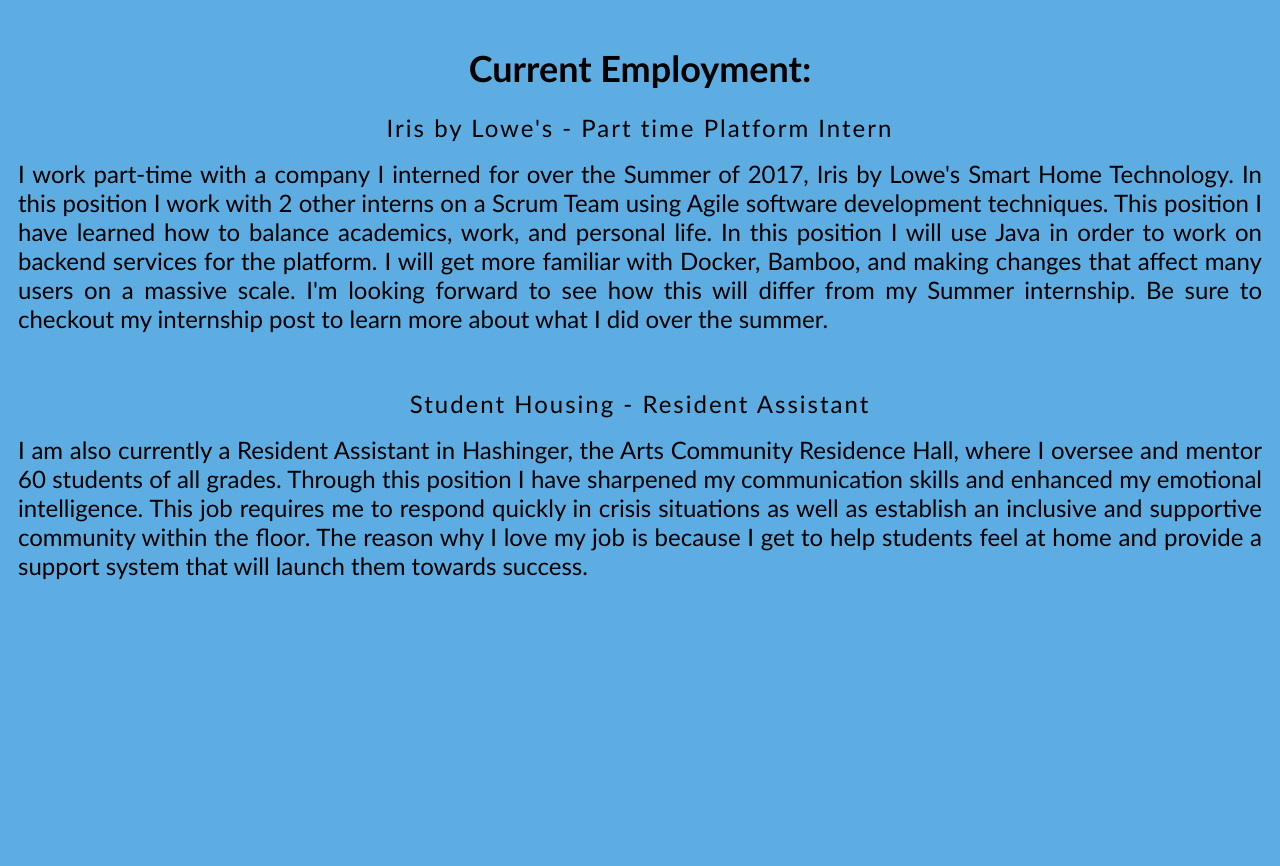
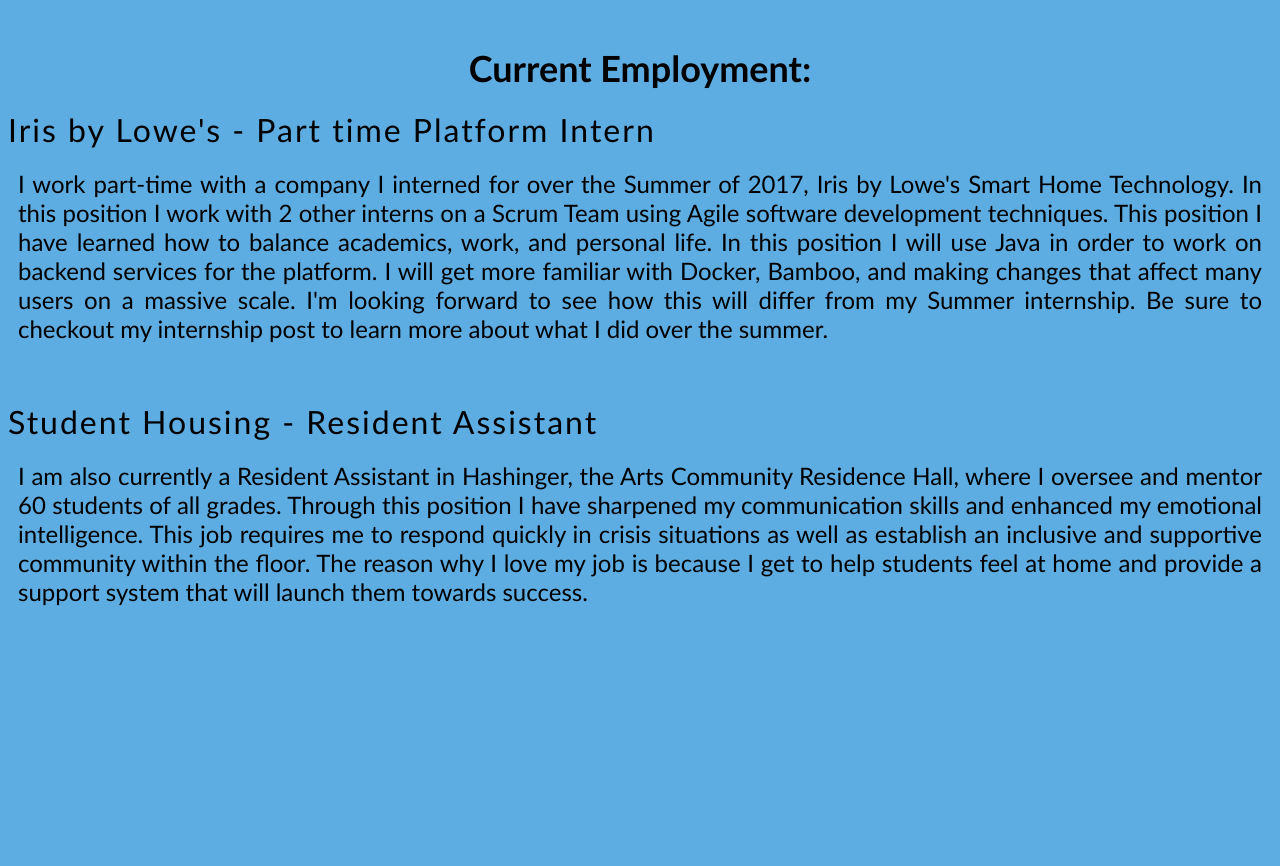
Before and after one commit to LiamOrmiston/LiamOrmiston.github.io, a plain HTML site: page index.html in a window 1280 px wide. Shown: the part 1440-2306 px from the top of the page. Drawn offline with Linux system fonts and the light colour scheme.

Commit message:
Increased font size and left align on h3

```diff
--- a/style.css
+++ b/style.css
@@ -24,13 +24,13 @@
 h3
 {
 	font-family: Futura, 'Trebuchet MS', Arial, sans-serif;
-	font-size: 24px;
+	font-size: 32px;
 	font-style: normal;
 	font-variant: normal;
 	font-weight: 500;
 	line-height: 15px;
   letter-spacing: 2px;
-	text-align: center;
+	text-align: left;
 }
 
 p
```
